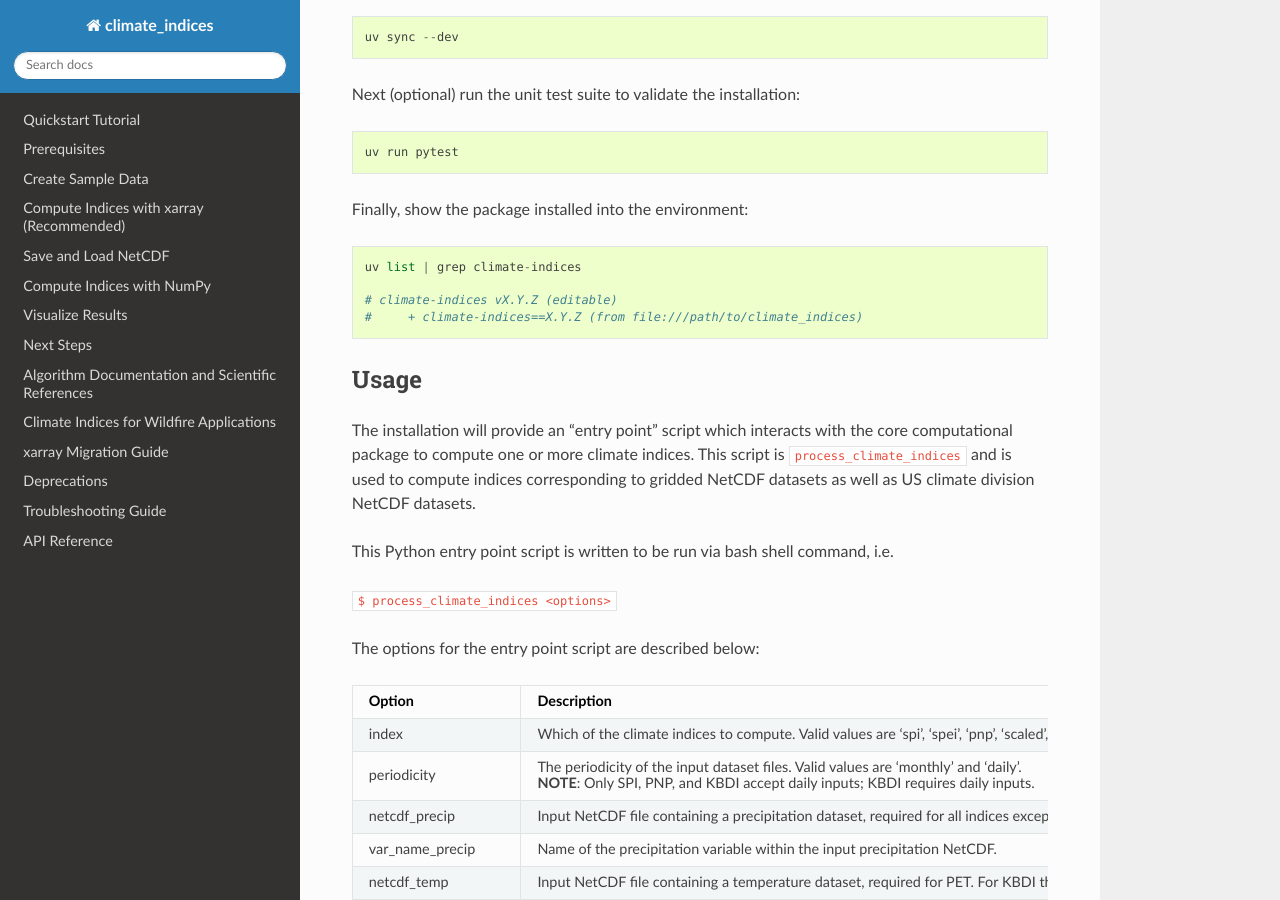
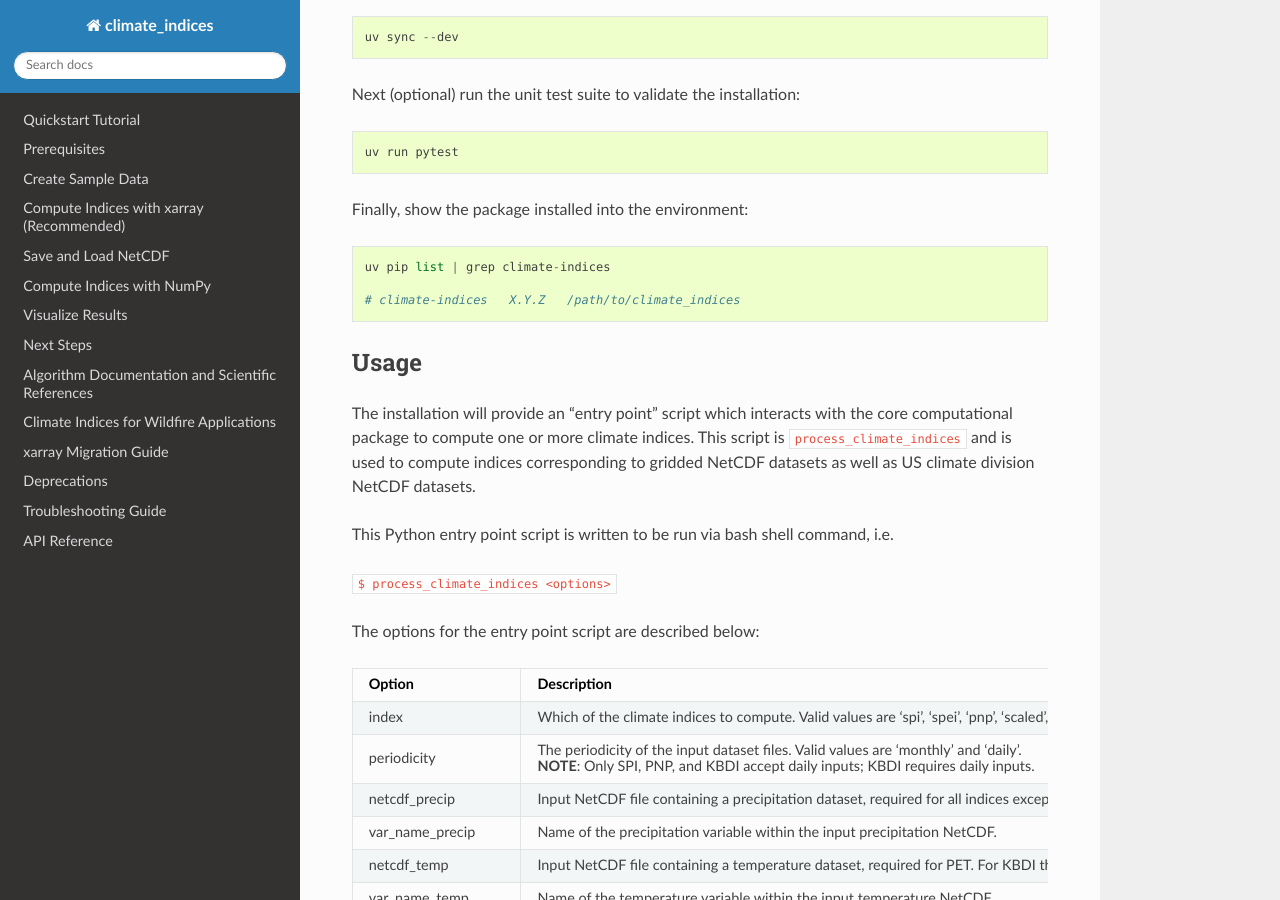
Before and after one commit to monocongo/climate_indices, a Sphinx documentation site: the page built from docs/index.rst, in a window 1280 px wide and 900 px high, scrolled down 1605 px. Built offline with Sphinx 7.4.7 and the Read the Docs theme 3.1.0, drawn with Linux system fonts in a browser that asks for light colours.

```diff
--- a/docs/conf.py
+++ b/docs/conf.py
@@ -79,7 +79,7 @@ language = "en"
 # List of patterns, relative to source directory, that match files and
 # directories to ignore when looking for source files.
 # This pattern also affects html_static_path and html_extra_path .
-exclude_patterns = ["_build", "Thumbs.db", ".DS_Store", "source/**"]
+exclude_patterns = ["_build", "Thumbs.db", ".DS_Store"]
 
 # The name of the Pygments (syntax highlighting) style to use.
 pygments_style = "sphinx"
--- a/docs/index.rst
+++ b/docs/index.rst
@@ -102,10 +102,9 @@ Next (optional) run the unit test suite to validate the installation::
 
 Finally, show the package installed into the environment::
 
-   uv list | grep climate-indices
+   uv pip list | grep climate-indices
 
-   # climate-indices vX.Y.Z (editable)
-   #     + climate-indices==X.Y.Z (from file:///path/to/climate_indices)
+   # climate-indices   X.Y.Z   /path/to/climate_indices
 
 
 
```
Also changed, not shown: docs/architecture.md (+1 -1 lines), docs/xarray_migration.rst (+4 -4 lines), llms-full.txt (+5 -5 lines).
